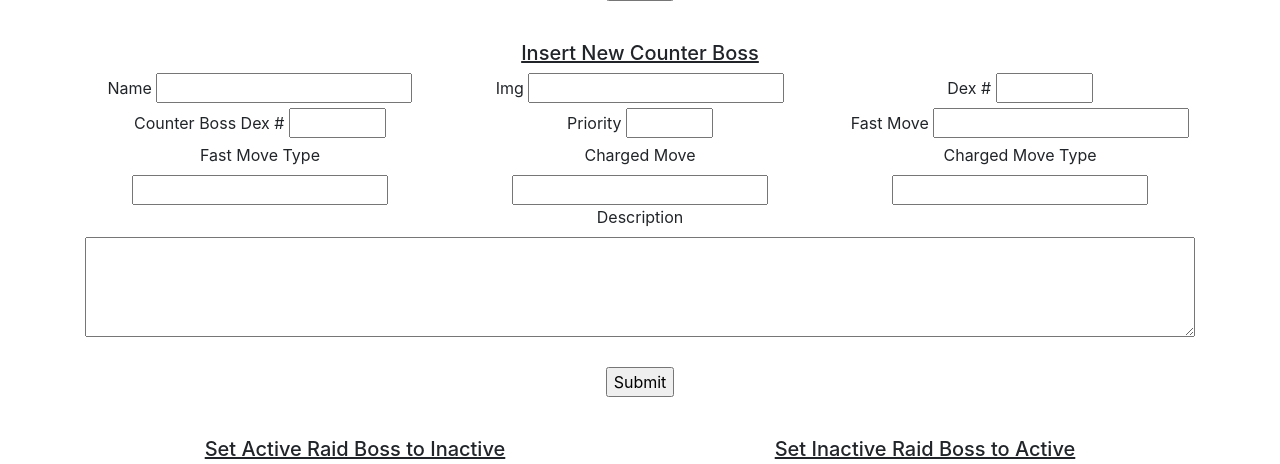
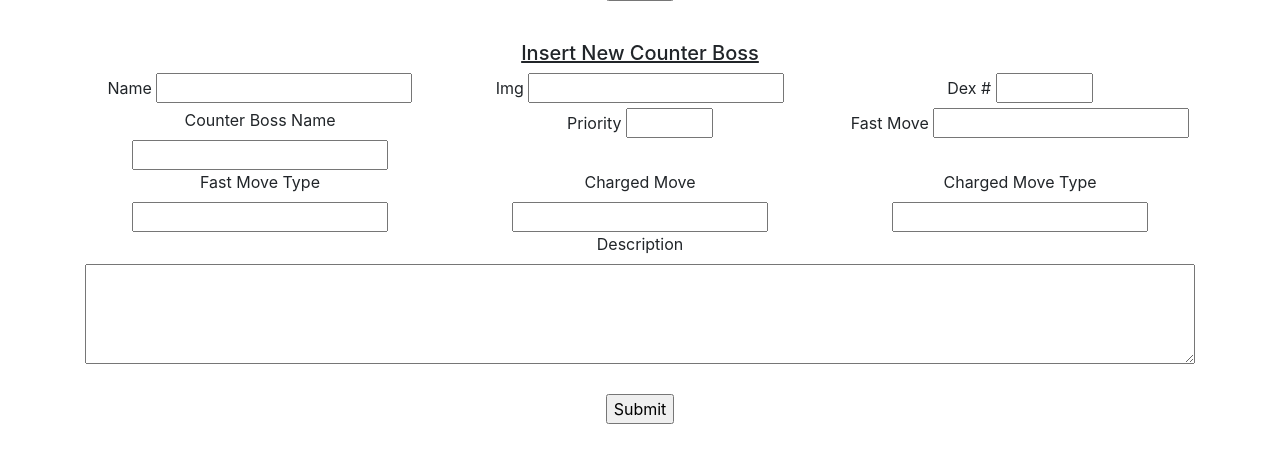
Before and after one commit to danielschnoll/Dunsparce, a PHP site: page /cms.php in a window 1280 px wide. Shown: the part 729-1193 px from the top of the page. Run offline with PHP 8.4, Linux system fonts and the light colour scheme; data comes from the database, SQL or seed files in the repository; data that the repository does not hold is empty.

Commit message:
Restructured counters table for duplicate dex entries (forms)

```diff
--- a/cms.php
+++ b/cms.php
@@ -57,15 +57,15 @@
 
     if(isset($_POST['SubmitNewCounter'])){
         // prepare sql and bind parameters
-        $stmt = $conn->prepare("INSERT INTO counters (name, img, dex_num, counterBossDex, priority,
+        $stmt = $conn->prepare("INSERT INTO counters (name, img, dex_num, counterBossName, priority,
                                 fast, fast_type, charged, charged_type, description)
-                                VALUES (:name, :img, :dex_num, :counterBossDex, :priority,
+                                VALUES (:name, :img, :dex_num, :counterBossName, :priority,
                                 :fast, :fast_type, :charged, :charged_type, :description)");
 
         $stmt->bindParam(':name', $_POST['name']);
         $stmt->bindParam(':img', $_POST['img']);
         $stmt->bindParam(':dex_num', $_POST['dex_num']);
-        $stmt->bindParam(':counterBossDex', $_POST['counterBossDex']);
+        $stmt->bindParam(':counterBossName', $_POST['counterBossName']);
         $stmt->bindParam(':priority', $_POST['priority']);
         $stmt->bindParam(':fast', $_POST['fast']);
         $stmt->bindParam(':fast_type', $_POST['fast_type']);
@@ -330,8 +330,8 @@
                         </div>
                         <div class = 'row'>
                             <div class = 'col-md-4'>
-                                <label>Counter Boss Dex #</label>
-                                <input name="counterBossDex" type="number" min="1" max= "999"/>
+                                <label>Counter Boss Name</label>
+                                <input name="counterBossName" type="text"/>
                             </div>
                             <div class = 'col-md-4'>
                                 <label>Priority</label>
```
Also changed, not shown: raids.php (+8 -9 lines).
